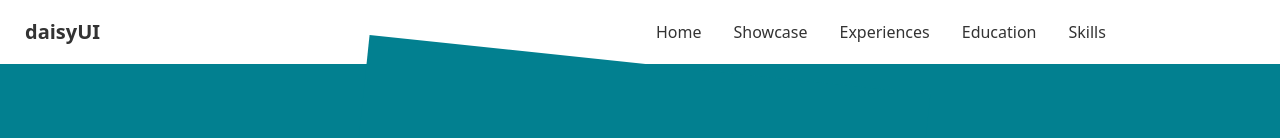
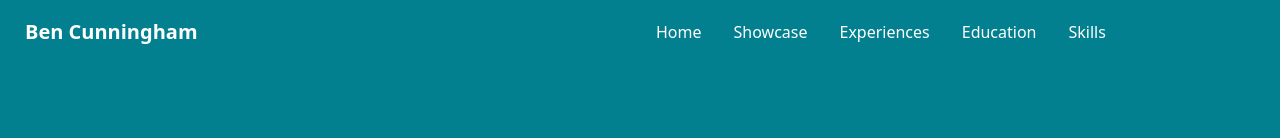
Before and after one commit to Ul1ra/resume, a React (Create React App) app: page / in a window 1280 px wide. Shown: the top 138 px of the page. Built offline with nearby package versions, Linux system fonts and the light colour scheme.

Commit message:
changed Navbar colors

```diff
--- a/src/Components/Navbar/Navbar.jsx
+++ b/src/Components/Navbar/Navbar.jsx
@@ -5,14 +5,14 @@ const Navbar = () => {
 
 
   return (
-  <div className="navbar base-100">
+  <div className="navbar bg-secondary text-base-100">
     <div className="navbar-start">
       <div className="dropdown">
         <label tabindex="0" className="btn btn-ghost lg:hidden">
           <svg xmlns="http://www.w3.org/2000/svg" className="h-5 w-5" fill="none" viewBox="0 0 24 24" stroke="currentColor"><path stroke-linecap="round" stroke-linejoin="round" stroke-width="2" d="M4 6h16M4 12h8m-8 6h16" /></svg>
         </label>
-      <ul tabindex="0" className="menu menu-compact dropdown-content mt-3 p-2 shadow bg-base-100 rounded-box w-52">
-        <li className=""><a>Home</a></li>
+        <ul tabindex="0" className="menu menu-compact dropdown-content mt-3 p-2 shadow bg-base-100 rounded-box w-52 text-black">
+          <li><a>Home</a></li>
           <li><a>Showcase</a></li>
           <li><a>Experiences</a></li>
           <li><a>Education</a></li>
@@ -20,7 +20,7 @@ const Navbar = () => {
           {/* <li><a>Conclusion</a></li> */}
         </ul>
       </div>
-    <a className="btn btn-ghost normal-case text-xl">daisyUI</a>
+      <a className="btn btn-ghost normal-case text-xl ">Ben Cunningham</a>
     </div>
     <div className="navbar-center hidden lg:flex">
       <ul className="menu menu-horizontal p-0">
```
Lines whose indentation alone changed are shown as unchanged.
